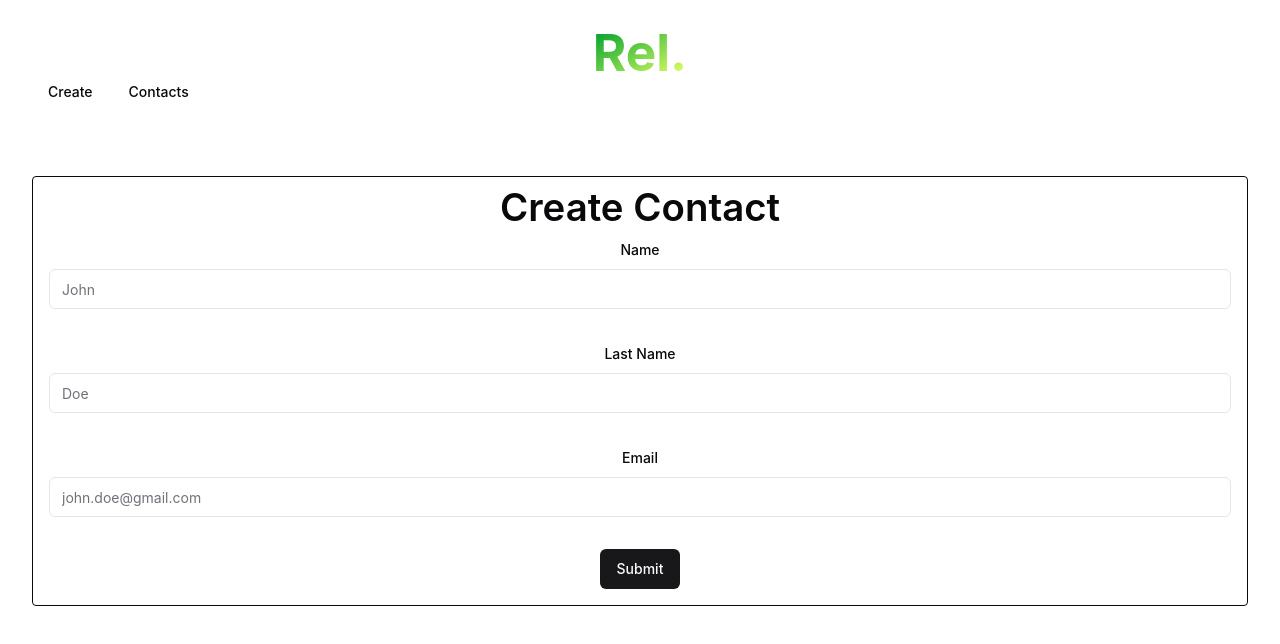
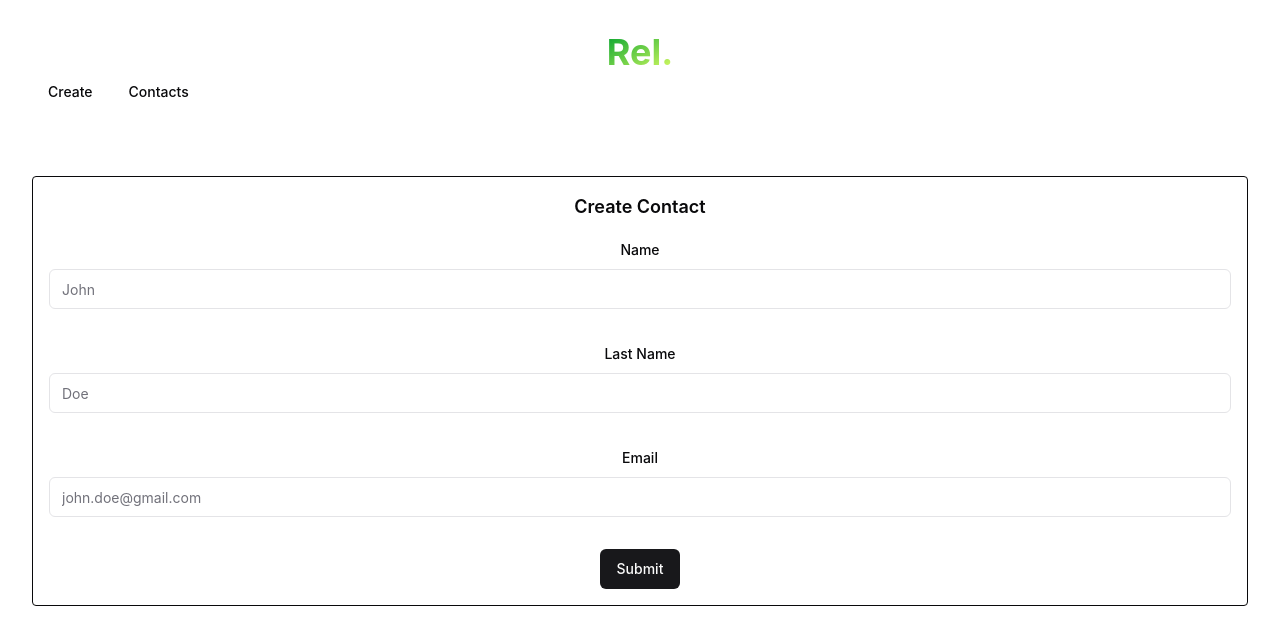
Before and after one commit to rel-net/rel-frontend, a React (Vite) app: page /contact/create in a window 1280 px wide. Shown: the top 644 px of the page. Built offline with nearby package versions, Linux system fonts and the light colour scheme; the HTML template or start-up script is replaced by a standard one.

Commit message:
[style] fix header in markdown

```diff
--- a/src/ShowContact.tsx
+++ b/src/ShowContact.tsx
@@ -187,7 +187,7 @@ const ShowContact = () => {
           <div className='grid gap-2 lg:grid-cols-8 sm:grid-cols-1 mt-6'>
             <div className='text-left lg:border p-8 lg:border-gray-300 rounded lg:col-span-6 sm:col-span-8'>
 
-            <Markdown>{ note.Content}</Markdown>
+            <Markdown className="markdown-render">{ note.Content}</Markdown>
             </div>
             <div className='lg:col-span-2 sm:col-span-8'>
               <AlertDialog>
--- a/src/index.css
+++ b/src/index.css
@@ -30,15 +30,9 @@ body {
 }
 
 h1 {
-  font-size: 3.2em !important;
+  font-size: 3.2em;
   line-height: 1.1;
 }
-
-h2 {
-  font-size: 2.4em !important;
-  line-height: 0.95;
-}
-
 
 button {
   border-radius: 8px;
--- a/src/tailwind.css
+++ b/src/tailwind.css
@@ -14,3 +14,13 @@
 .text-left {
   white-space: pre-line;
 }
+
+.markdown-render h1 {
+  font-size: 3.2em !important;
+  line-height: 1.1;
+}
+
+.markdown-render h2 {
+  font-size: 2.8em !important;
+  line-height: 0.95;
+}
```
